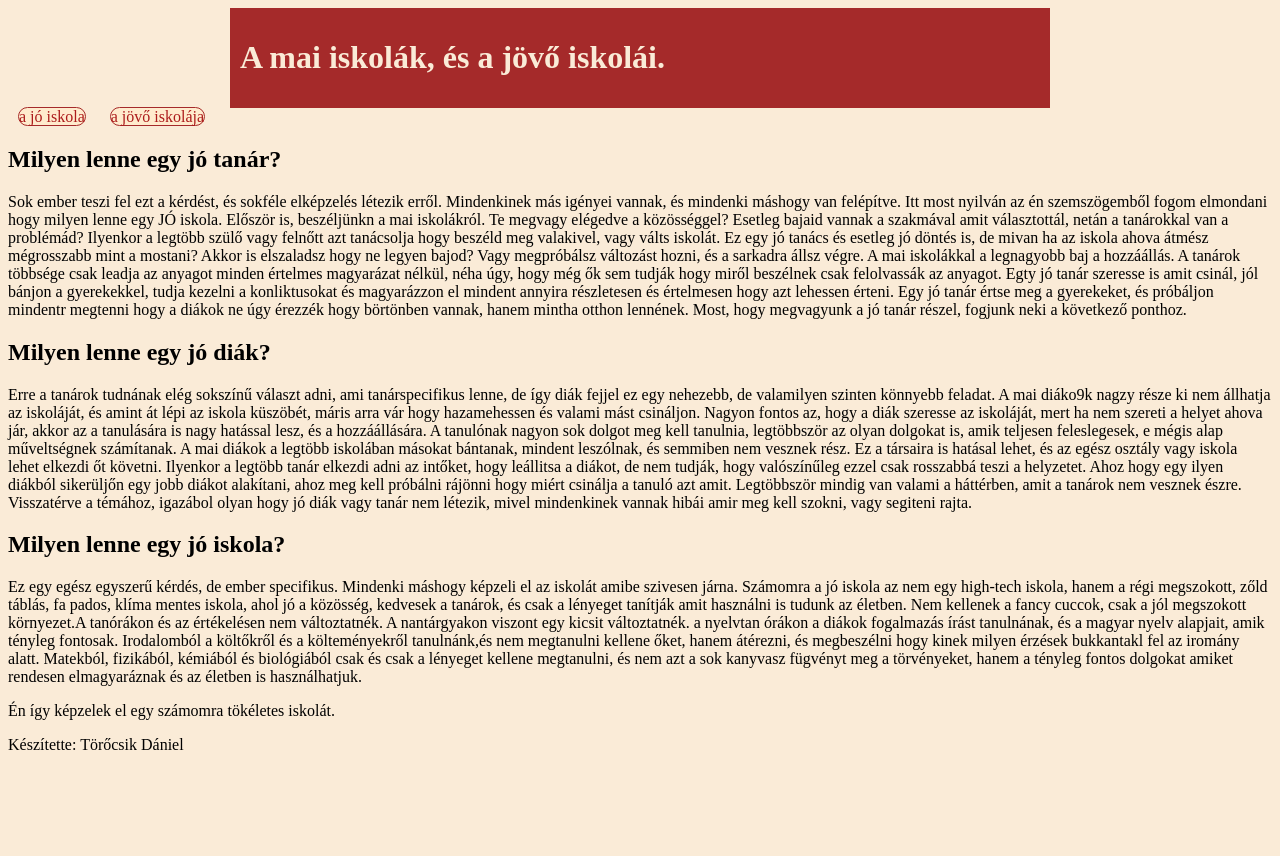
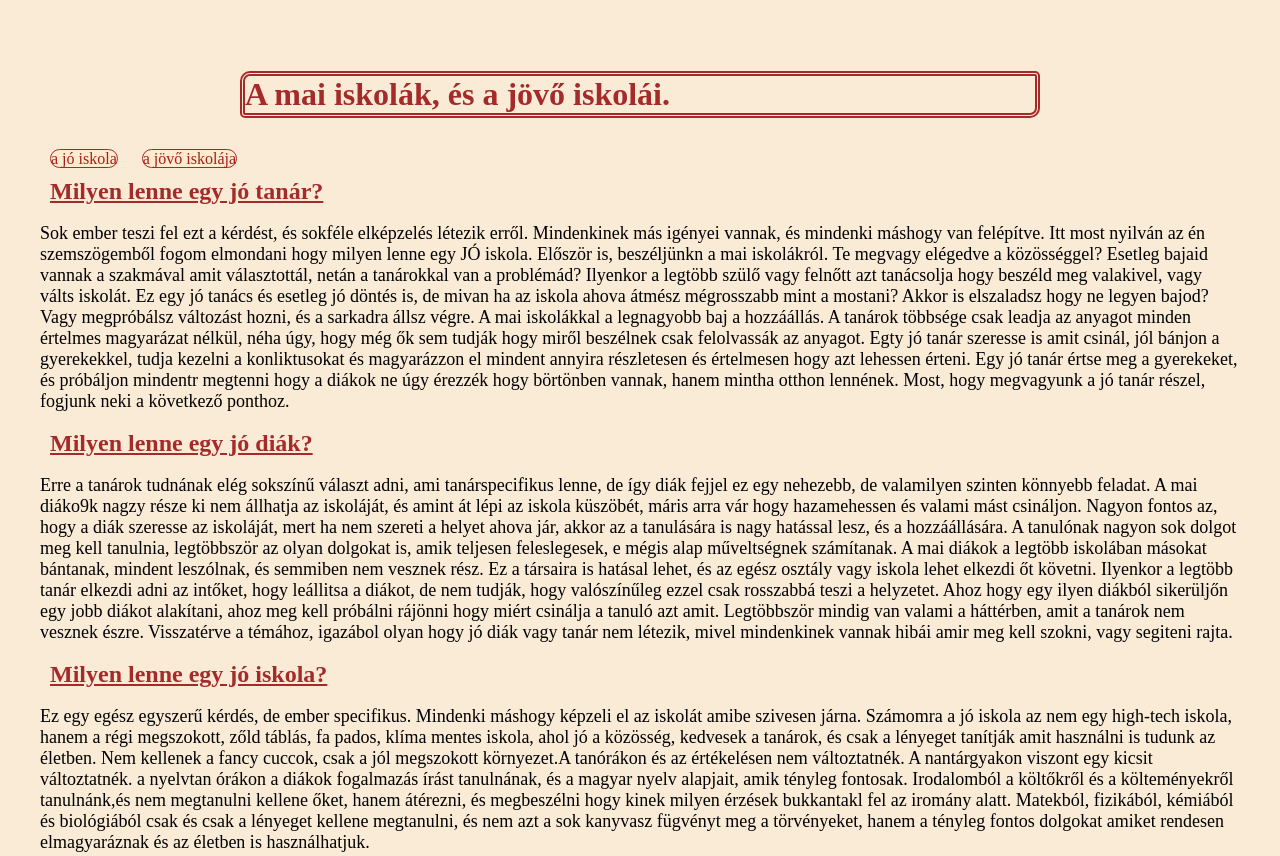
Before and after one commit to danaharcos25-netizen/a_mai_iskolak_es_a_jovo_iskolaja, a plain HTML site: page index.html in a window 1280 px wide. Shown: the top 856 px of the page. Before the commit the page ends 800 px from the top, so only its background shows below. Drawn offline with Linux system fonts and the light colour scheme.

Commit message:
Refactor CSS styles for body and menu elements

```diff
--- a/stilus.css
+++ b/stilus.css
@@ -1,9 +1,10 @@
 body {
   background-color: antiquewhite;
+  margin: 40px;
 }
 
 #tarolo {
-    background-color: brown;
+  background-color: antiquewhite;
   color: antiquewhite;
   width: 80%;
   max-width: 800px;
@@ -19,10 +20,24 @@ body {
   margin: 10px;
   background-color: blanchedalmond;
   border-radius: 10px;
-
 }
 
 #menu a:hover {
   color: rgb(255, 0, 0);
-    background-color: aqua;
+  background-color: rgb(255, 255, 255);
 }
+h2 {
+  color: brown;
+  text-decoration: underline;
+  margin: 10px;
+}
+h1 {
+  color: brown;
+  background-color: antiquewhite;
+  border: 2px;
+  border-color: brown;
+  border-style: double;
+  border-radius: 10px 5px 10px 5px;
+  border-width: 5px;
+}
+p{ font-size: large;}
```
Lines whose indentation alone changed are shown as unchanged.
